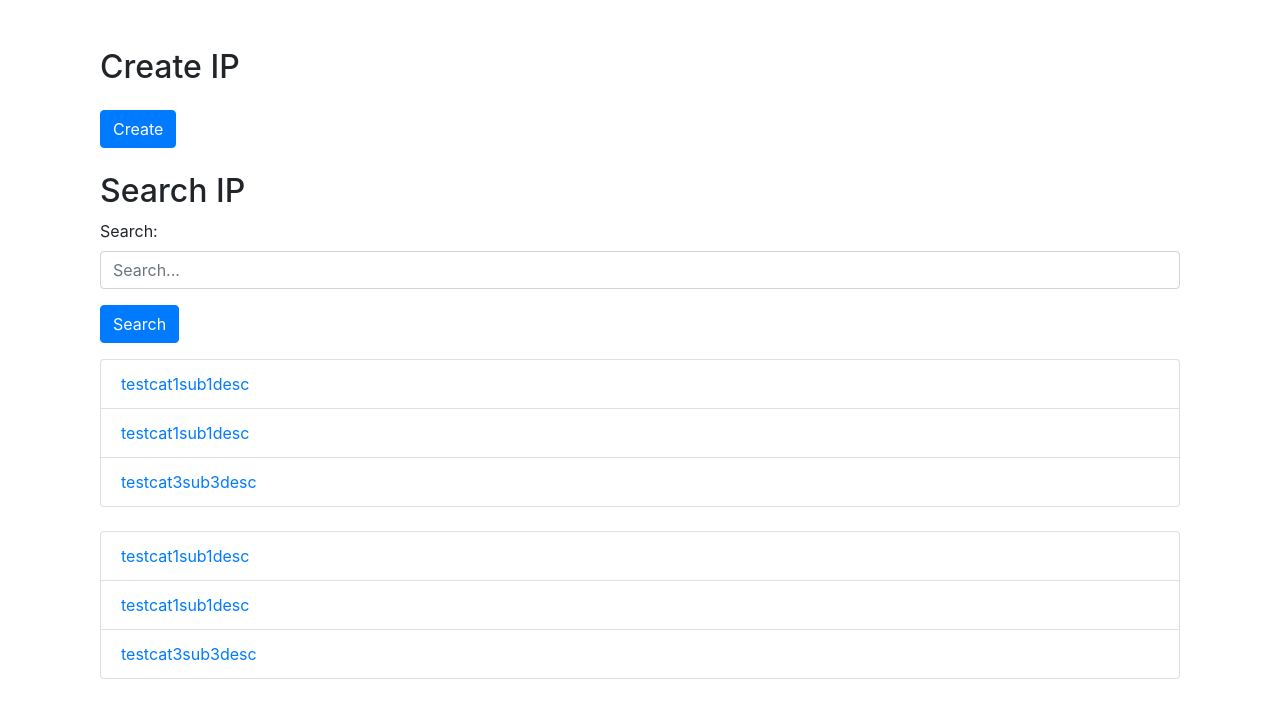
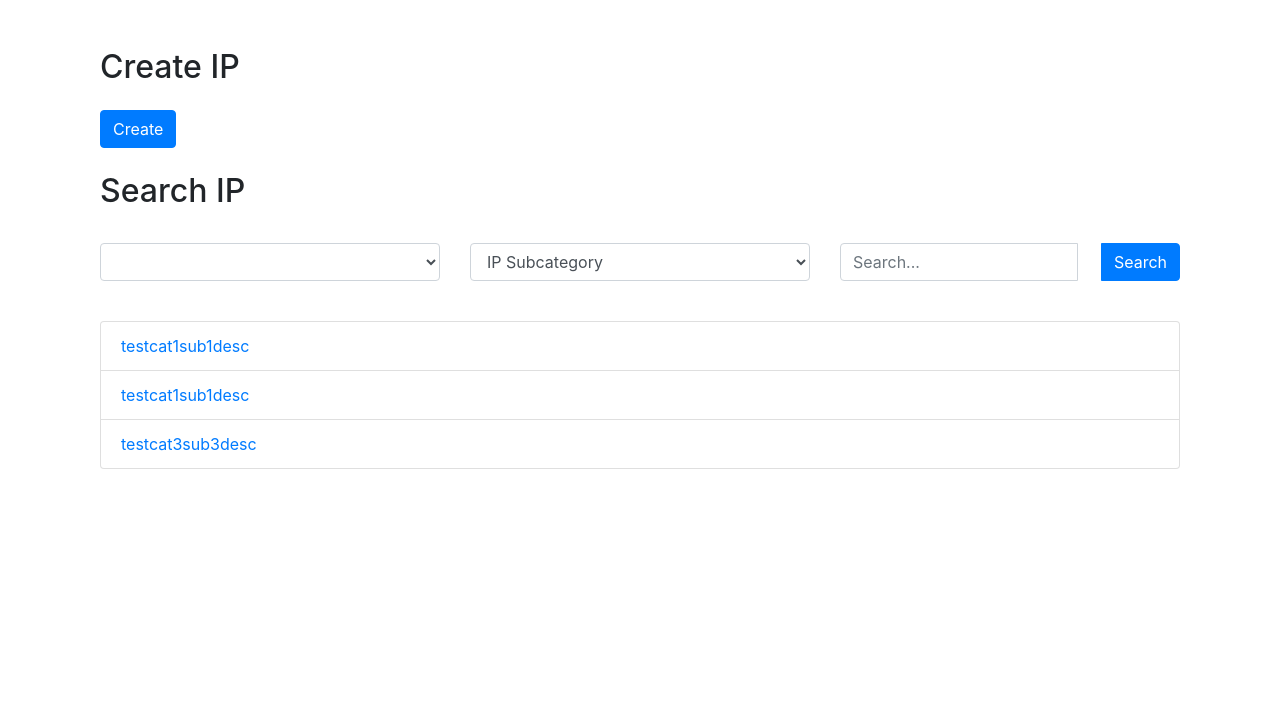
Before and after one commit to rahulchavan424/cipr, a Flask app: template templates/home.html in a window 1280 px wide. Shown: the part 56-774 px from the top of the page. Run offline with Flask 3, Linux system fonts and the light colour scheme; the template is opened without the code that fills it: values that come from a table or form of the project are taken from there, others are empty; some libraries are stand-ins or nearby versions.

Commit message:
Added category wise search with route handler

```diff
--- a/forms.py
+++ b/forms.py
@@ -12,6 +12,8 @@ class IPCreateForm(FlaskForm):
 
 class IPSearchForm(FlaskForm):
     search_query = StringField('Search', validators=[DataRequired()])
+    category = SelectField('Category')
+    subcategory = SelectField('Subcategory')
     submit = SubmitField('Search')
 
 class RegistrationForm(FlaskForm):
--- a/routes.py
+++ b/routes.py
@@ -12,6 +12,18 @@ ALLOWED_EXTENSIONS = {'pdf', 'doc', 'docx', 'txt'}
 def allowed_file(filename):
     return '.' in filename and filename.rsplit('.', 1)[1].lower() in ALLOWED_EXTENSIONS
 
+@app.route('/get_subcategories', methods=['GET'])
+@require_auth_token
+def get_subcategories():
+    category = request.args.get('category')
+    subcategory_choices = []
+
+    if category:
+        # fetch subcategories based on the selected category
+        subcategory_choices = [row.subcategory for row in IP.query.filter_by(category=category).distinct().all()]
+
+    return jsonify(subcategory_choices)
+
 @app.route('/', methods=['GET', 'POST'])
 @require_auth_token
 def home():
@@ -22,12 +34,35 @@ def home():
     if auth_token:
         user = User.query.filter_by(auth_token=auth_token).first()
         if user:
+            # distinct categories from db
+            category_choices = [(row.category, row.category) for row in db.session.query(IP.category).distinct()]
+
+            category_choices.insert(0, ('', 'IP Category'))
+
+            form.category.choices = category_choices
+
+            query = IP.query
+
+            # filter by category, subcategory and search query
+            category = form.category.data
+
+            if category and category != '':
+                query = query.filter_by(category=category)
+
+                subcategory = form.subcategory.data
+                if subcategory and subcategory != '':
+                    query = query.filter_by(subcategory=subcategory)
+
             search_query = form.search_query.data
-            search_results = IP.query.filter(IP.short_description.ilike(f'%{search_query}%')).all()
-            ips = IP.query.all()
-            return render_template('home.html', form=form, ips=search_results, search_query=search_query)
+
+            if form.is_submitted() and search_query:
+                query = query.filter(IP.short_description.ilike(f'%{search_query}%'))
+                search_results = query.all()
+            return render_template('home.html', form=form, ips=search_results)
+
     flash('You need to be logged in to access this page.', 'info')
     return redirect(url_for('login'))
+
 
 @app.route('/ip/create', methods=['GET', 'POST'])
 @require_auth_token
--- a/templates/home.html
+++ b/templates/home.html
@@ -11,23 +11,32 @@
             </div>
         </div>
         <div class="row mt-4">
-            <div class="col">
+            <div class="col-md-12">
                 <h2 class="display-5">Search IP</h2>
                 <form method="POST">
                     {{ form.hidden_tag() }}
-                    <div class="form-group">
-                        <label for="{{ form.search_query.id }}">Search:</label>
-                        {{ form.search_query(class="form-control", size=20, placeholder="Search...") }}
+                    <div class="form-group row">
+                        <div class="col-md-4">
+                            <label for="{{ form.category.id }}"></label>
+                            {{ form.category(class="form-control", id="category-select") }}
+                        </div>
+                        <div class="col-md-4">
+                            <label for="{{ form.subcategory.id }}"></label>
+                            <select class="form-control" id="subcategory-select" name="subcategory">
+                                <option value="">IP Subcategory</option>
+                            </select>
+                        </div>
+                        <div class="col-md-4">
+                            <label for="{{ form.search_query.id }}"></label>
+                            <div class="input-group">
+                                {{ form.search_query(class="form-control", placeholder="Search...") }}
+                                <div class="input-group-append">
+                                    <button type="submit" class="btn btn-primary ml-4">Search</button>
+                                </div>
+                            </div>
+                        </div>
                     </div>
-                    <button type="submit" class="btn btn-primary">Search</button>
                 </form>
-                <ul class="list-group mt-3">
-                    {% for ip in search_results %}
-                        <li class="list-group-item">
-                            <a href="{{ url_for('ip_detail', ip_id=ip.id) }}">{{ ip.short_description }}</a>
-                        </li>
-                    {% endfor %}
-                </ul>
             </div>
         </div>
         <div class="row mt-4">
@@ -42,4 +51,26 @@
             </div>
         </div>
     </div>
+    <script>
+        const categorySelect = document.getElementById('category-select');
+        const subcategorySelect = document.getElementById('subcategory-select');
+
+        categorySelect.addEventListener('change', () => {
+            const selectedCategory = categorySelect.value;
+            // Send an AJAX request to fetch subcategories based on the selected category
+            fetch(`/get_subcategories?category=${selectedCategory}`)
+                .then(response => response.json())
+                .then(data => {
+                    // Clear existing subcategory options
+                    subcategorySelect.innerHTML = '<option value="">IP Subcategory</option>';
+                    // Populate subcategory options from the response data
+                    data.forEach(subcategory => {
+                        const option = document.createElement('option');
+                        option.value = subcategory;
+                        option.textContent = subcategory;
+                        subcategorySelect.appendChild(option);
+                    });
+                });
+        });
+    </script>
 {% endblock %}
```
Also changed, not shown: instance/cipr.db.
